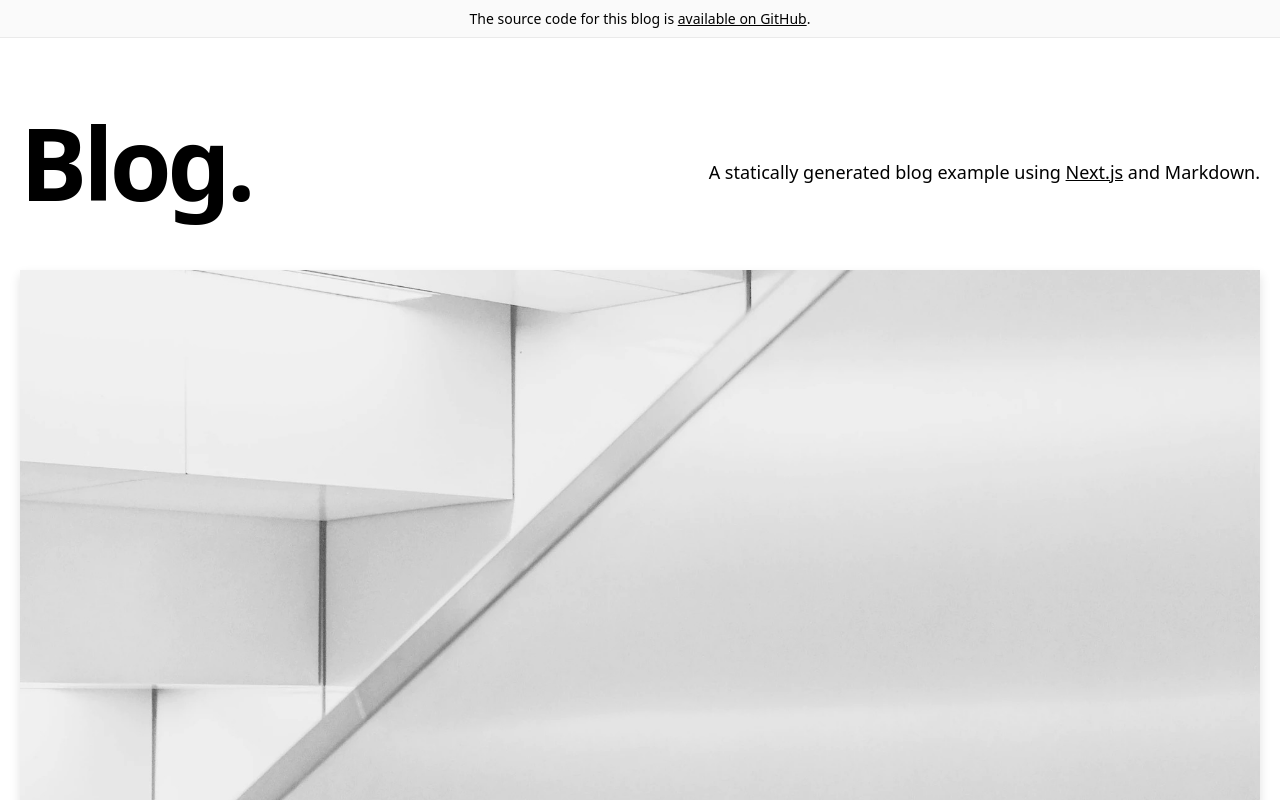
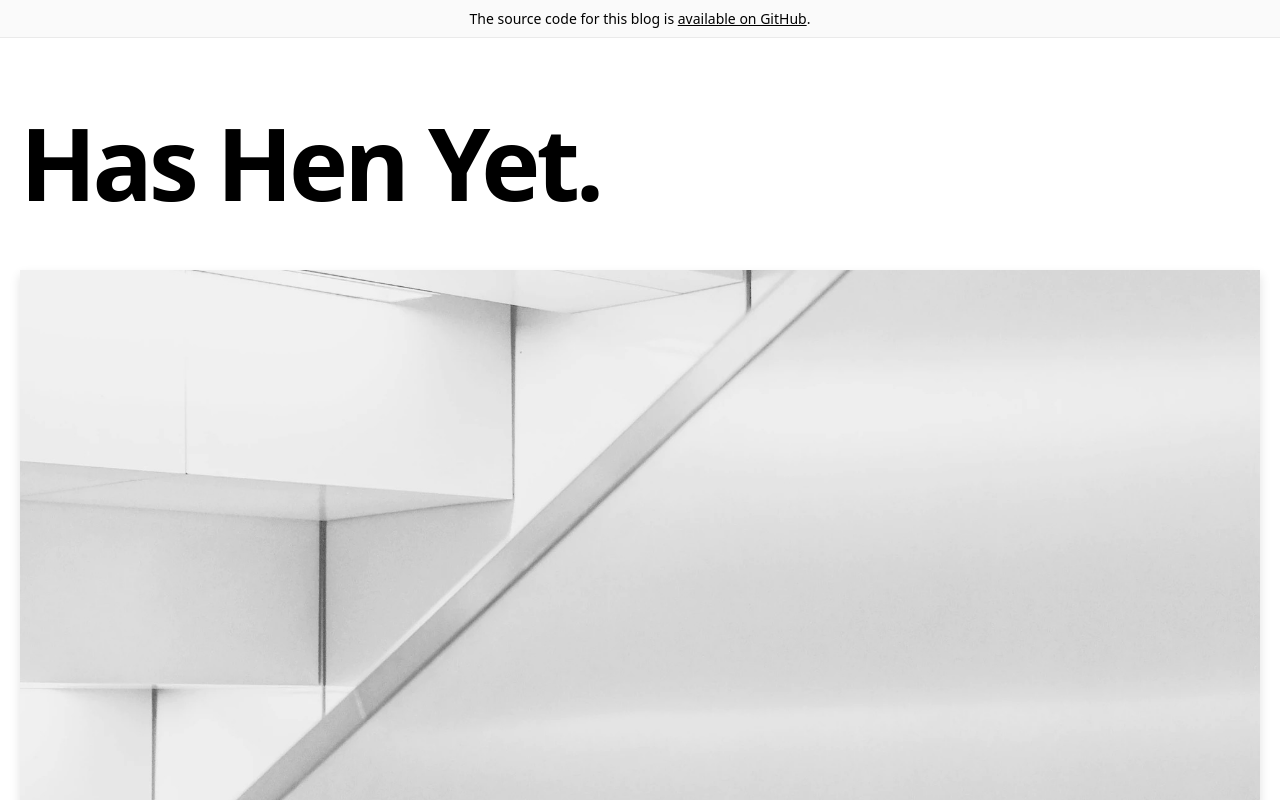
Before and after one commit to Vicskips/hashenyet, a Next.js app: page / in a window 1280 px wide. Shown: the top 800 px of the page. Built offline with nearby package versions, Linux system fonts and the light colour scheme.

Commit message:
updated intro component

```diff
--- a/components/intro.js
+++ b/components/intro.js
@@ -1,21 +1,11 @@
-import { CMS_NAME } from '../lib/constants'
+import { CMS_NAME } from "../lib/constants";
 
 export default function Intro() {
   return (
     <section className="flex-col md:flex-row flex items-center md:justify-between mt-16 mb-16 md:mb-12">
       <h1 className="text-6xl md:text-8xl font-bold tracking-tighter leading-tight md:pr-8">
-        Blog.
+        Has Hen Yet.
       </h1>
-      <h4 className="text-center md:text-left text-lg mt-5 md:pl-8">
-        A statically generated blog example using{' '}
-        <a
-          href="https://nextjs.org/"
-          className="underline hover:text-success duration-200 transition-colors"
-        >
-          Next.js
-        </a>{' '}
-        and {CMS_NAME}.
-      </h4>
     </section>
-  )
+  );
 }
```
